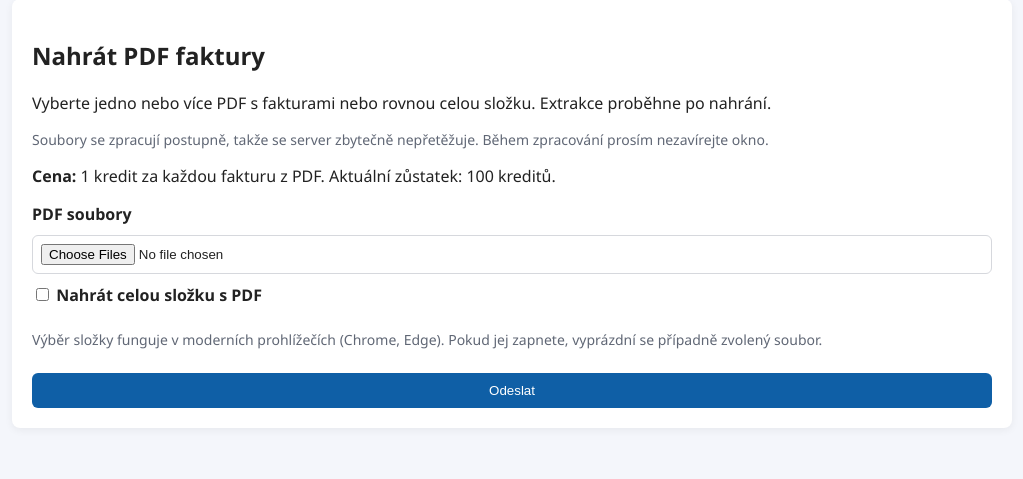
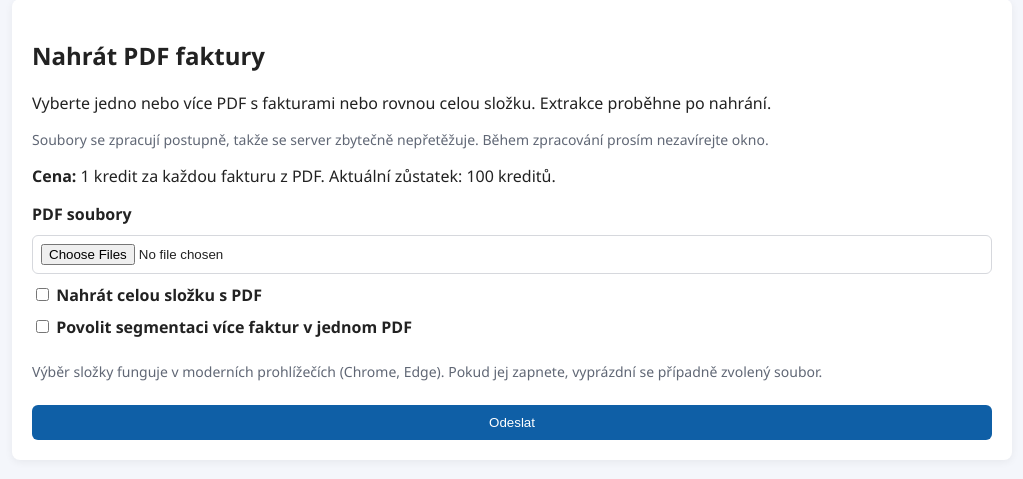
Before and after one commit to vvitovec/EasyFlex-WebApp, a Flask app: page /upload-pdf in a window 1280 px wide. Shown: the part 82-561 px from the top of the page, without its empty margins (128-1151 px from the left). Run offline with Flask 3, Linux system fonts and the light colour scheme; the visitor is signed in with stand-in values (Sample User, id 1); data comes from the database, SQL or seed files in the repository; data that the repository does not hold is empty.

Commit message:
Move multi-invoice segmentation option to upload page

```diff
--- a/webapp/app.py
+++ b/webapp/app.py
@@ -347,11 +347,21 @@ def create_app() -> Flask:
 	@login_required
 	def upload_pdf():
 		cfg = get_user_config()
+		segmentation_enabled = bool(getattr(cfg, "enable_multi_invoice_segmentation", False))
 		ensure_seed_data(current_user, cfg)
-		if request.method == "POST" and not cfg.openai_api_key:
-			flash("Nejprve vyplňte svůj OpenAI API klíč v Nastavení.", "warning")
-			return redirect(url_for("user_settings"))
 		if request.method == "POST":
+			segmentation_enabled = bool(request.form.get("enable_multi_invoice_segmentation"))
+			cfg.enable_multi_invoice_segmentation = segmentation_enabled
+			settings = getattr(current_user, "settings", None)
+			if settings is not None:
+				overrides = dict(settings.config_overrides or {})
+				if overrides.get("enable_multi_invoice_segmentation") != segmentation_enabled:
+					overrides["enable_multi_invoice_segmentation"] = segmentation_enabled
+					settings.config_overrides = overrides
+					db.session.commit()
+			if not cfg.openai_api_key:
+				flash("Nejprve vyplňte svůj OpenAI API klíč v Nastavení.", "warning")
+				return redirect(url_for("user_settings"))
 			if current_user.credits <= 0:
 				flash("Nemáte žádné kredity. Dokupte si je v sekci Kredity.", "danger")
 				return redirect(url_for("credits"))
@@ -362,7 +372,7 @@ def create_app() -> Flask:
 					uploaded_files = [fallback]
 			if not uploaded_files:
 				flash("Vyberte prosím alespoň jeden PDF soubor nebo složku.", "warning")
-				return render_template("upload_pdf.html")
+				return render_template("upload_pdf.html", cfg=cfg)
 			pdf_files = []
 			skipped_non_pdf: list[str] = []
 			for item in uploaded_files:
@@ -378,7 +388,7 @@ def create_app() -> Flask:
 				)
 			if not pdf_files:
 				flash("V nahraných souborech není žádné PDF.", "warning")
-				return render_template("upload_pdf.html")
+				return render_template("upload_pdf.html", cfg=cfg)
 			min_required = len(pdf_files)
 			if current_user.credits < min_required:
 				flash(
@@ -437,7 +447,8 @@ def create_app() -> Flask:
 				_import_batch(batch, cfg, None)
 				flash("Auto-import dokončen (viz statusy níže).", "info")
 			return redirect(url_for("view_results", batch_id=batch.id))
-		return render_template("upload_pdf.html")
+		cfg.enable_multi_invoice_segmentation = segmentation_enabled
+		return render_template("upload_pdf.html", cfg=cfg)
 
 	@app.route("/upload-table", methods=["GET", "POST"])
 	@login_required
@@ -689,7 +700,6 @@ def create_app() -> Flask:
 			if error is None:
 				_set_override("use_doc_number_as_variable_symbol", bool(request.form.get("use_doc_number_as_variable_symbol")))
 				_set_override("infer_missing_dates", bool(request.form.get("infer_missing_dates")))
-				_set_override("enable_multi_invoice_segmentation", bool(request.form.get("enable_multi_invoice_segmentation")))
 				_set_override("csv_enable_llm_mapping", bool(request.form.get("csv_enable_llm_mapping")))
 				_set_override("auto_import", bool(request.form.get("auto_import")))
 				date_order = (request.form.get("date_order") or "dd-mm").strip().lower()
--- a/webapp/templates/settings.html
+++ b/webapp/templates/settings.html
@@ -86,11 +86,6 @@
 				<label class="checkbox-row">
 					<input type="checkbox" name="infer_missing_dates" value="1" {% if cfg.infer_missing_dates %}checked{% endif %}>
 					Domyšlení chybějících datumů
-				</label>
-
-				<label class="checkbox-row">
-					<input type="checkbox" name="enable_multi_invoice_segmentation" value="1" {% if cfg.enable_multi_invoice_segmentation %}checked{% endif %}>
-					Povolit segmentaci více faktur v jednom PDF
 				</label>
 
 				<label class="checkbox-row">
--- a/webapp/templates/upload_pdf.html
+++ b/webapp/templates/upload_pdf.html
@@ -15,6 +15,10 @@
 		<label class="checkbox-inline">
 			<input id="pick-folder" type="checkbox">
 			Nahrát celou složku s PDF
+		</label>
+		<label class="checkbox-inline">
+			<input type="checkbox" name="enable_multi_invoice_segmentation" value="1" {% if cfg.enable_multi_invoice_segmentation %}checked{% endif %}>
+			Povolit segmentaci více faktur v jednom PDF
 		</label>
 		<p class="muted">Výběr složky funguje v moderních prohlížečích (Chrome, Edge). Pokud jej zapnete, vyprázdní se případně zvolený soubor.</p>
 		<button type="submit">Odeslat</button>
```
